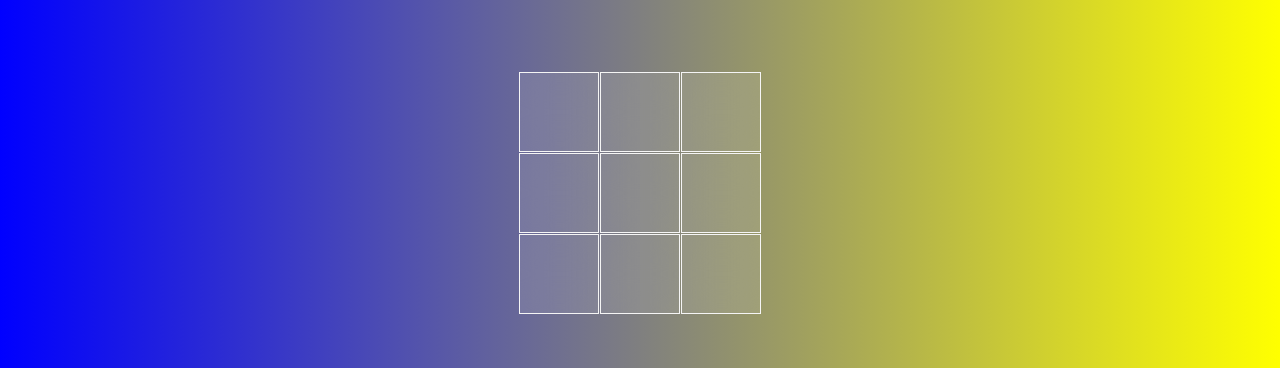
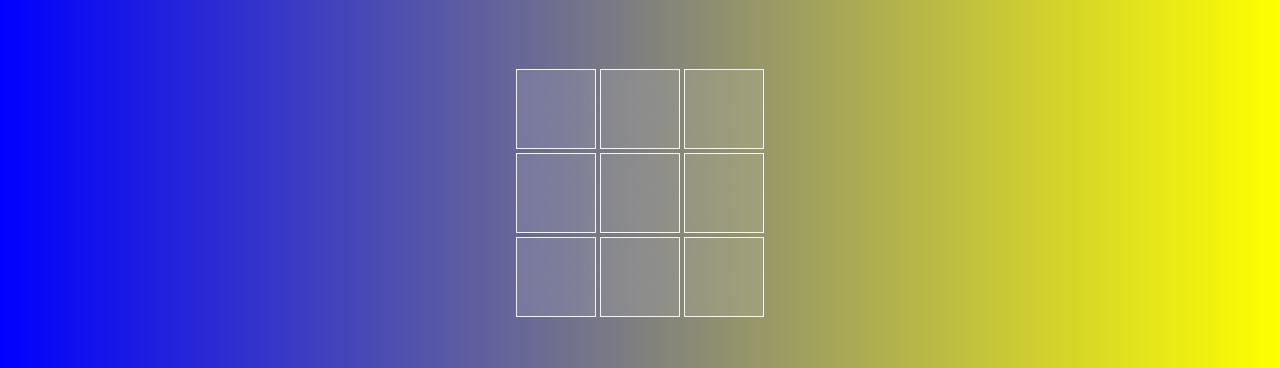
Before and after one commit to Kristian-kodehode/react-tictactoe, a React (Vite) app: page / in a window 1280 px wide. Shown: the part 123-491 px from the top of the page. Built offline with nearby package versions, Linux system fonts and the light colour scheme.

Commit message:
further square styling gap adjustment

```diff
--- a/src/index.css
+++ b/src/index.css
@@ -110,5 +110,5 @@ button {
   display: grid;
   grid-template-columns: repeat(3, 80px);
   grid-template-rows: repeat(3, 80px);
-  gap: 1px;
+  gap: 4px;
 }
```
